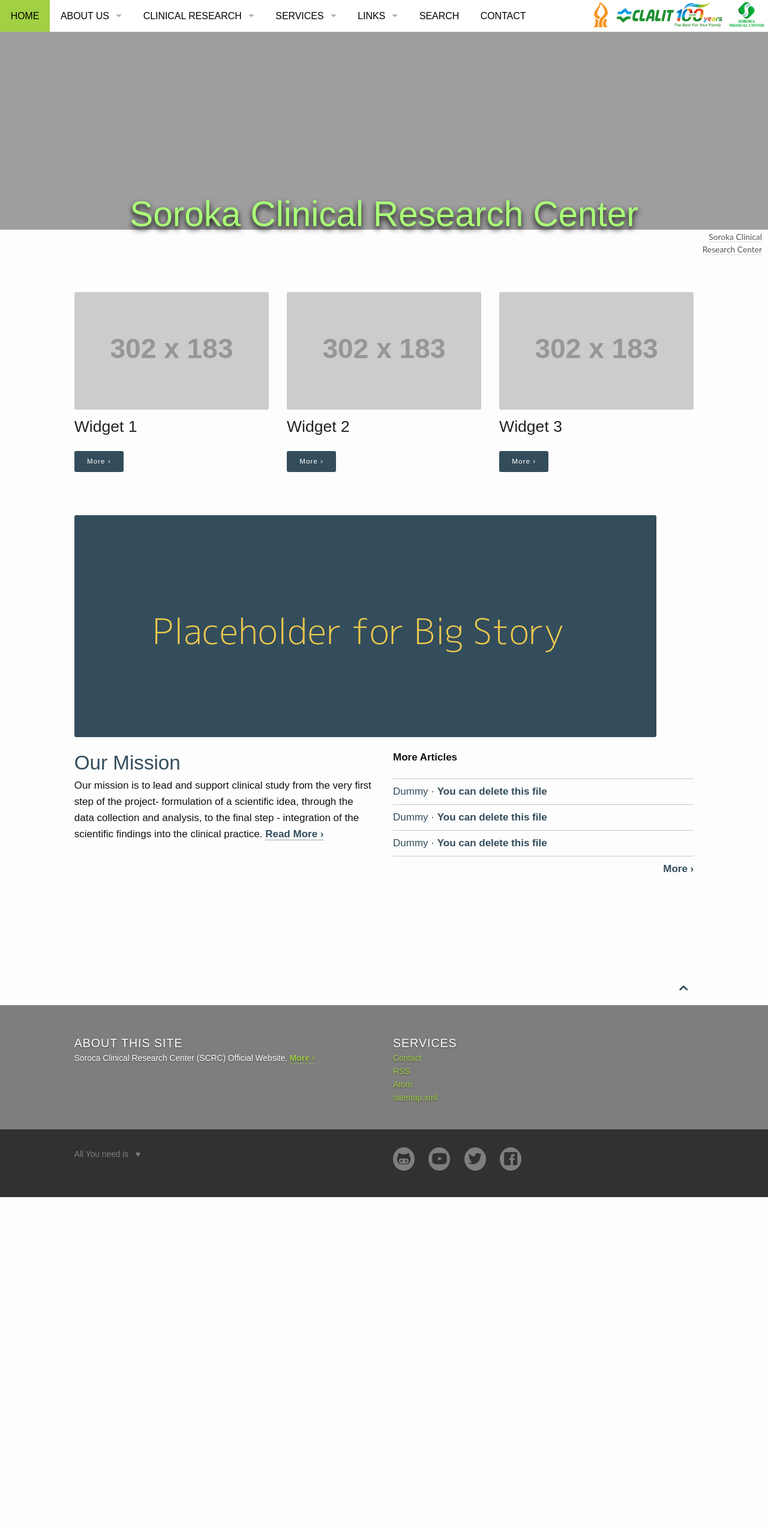
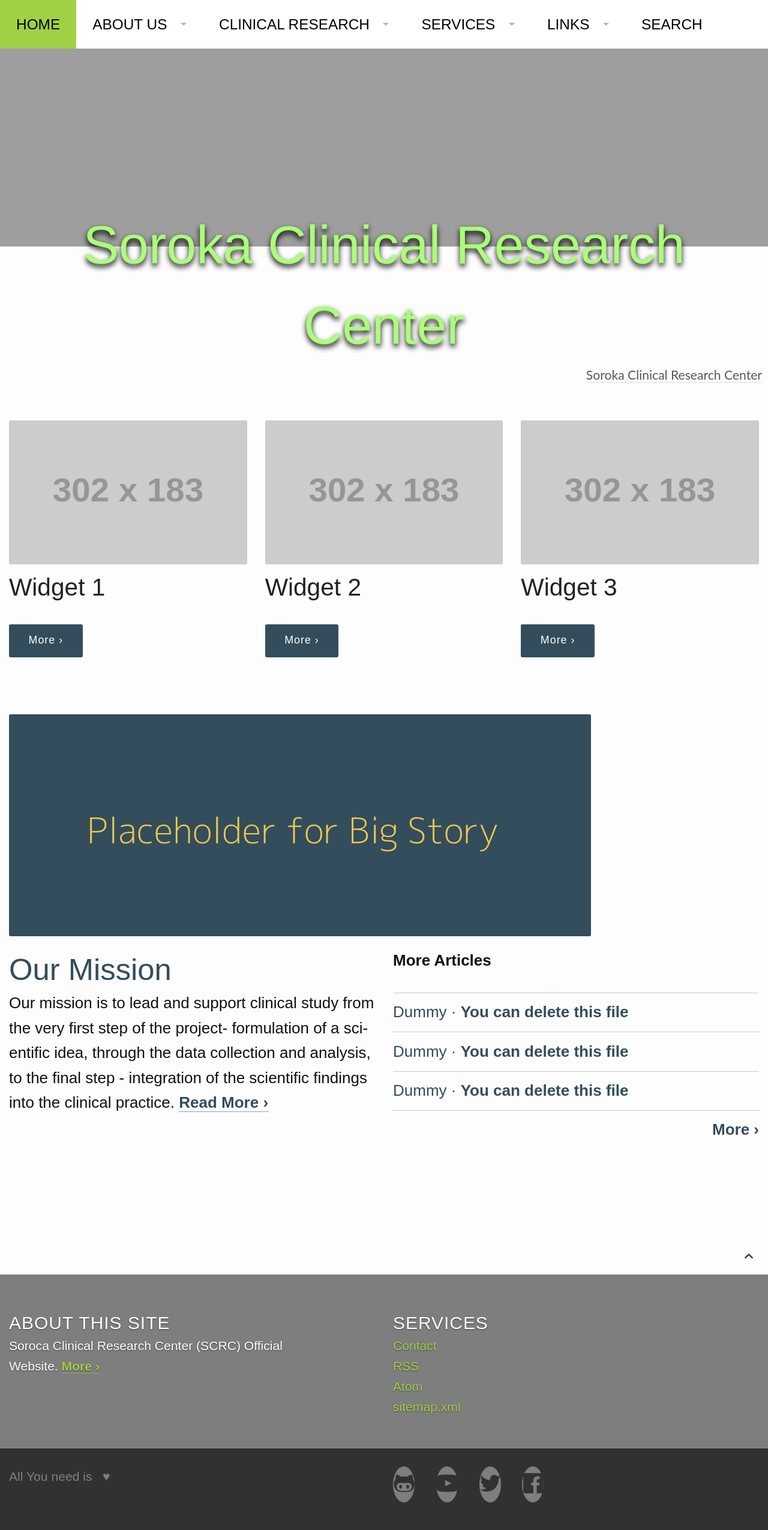
Before and after one commit to vsevkayf/OmarKhayyam, a Jekyll site: the page built from pages/pages-root-folder/index.md, in a window 1280 px wide. Shown: the whole page at 60% size. Built offline with Jekyll 4.4.1, drawn with Linux system fonts in a browser that asks for light colours; some web fonts are replaced; before the commit the page ends 1996 px from its top, so only the background shows below that.

Commit message:
Update _02_settings_typography.scss

```diff
--- a/_sass/_02_settings_typography.scss
+++ b/_sass/_02_settings_typography.scss
@@ -15,7 +15,7 @@
 /* Fonts
 ------------------------------------------------------------------- */
 
-$base-font-size: 17px;
+$base-font-size: 26px;
 $rem-base: $base-font-size;
 // $base-line-height is 24px while $base-font-size is 16px
 $base-line-height: 1.5 !default;
```
